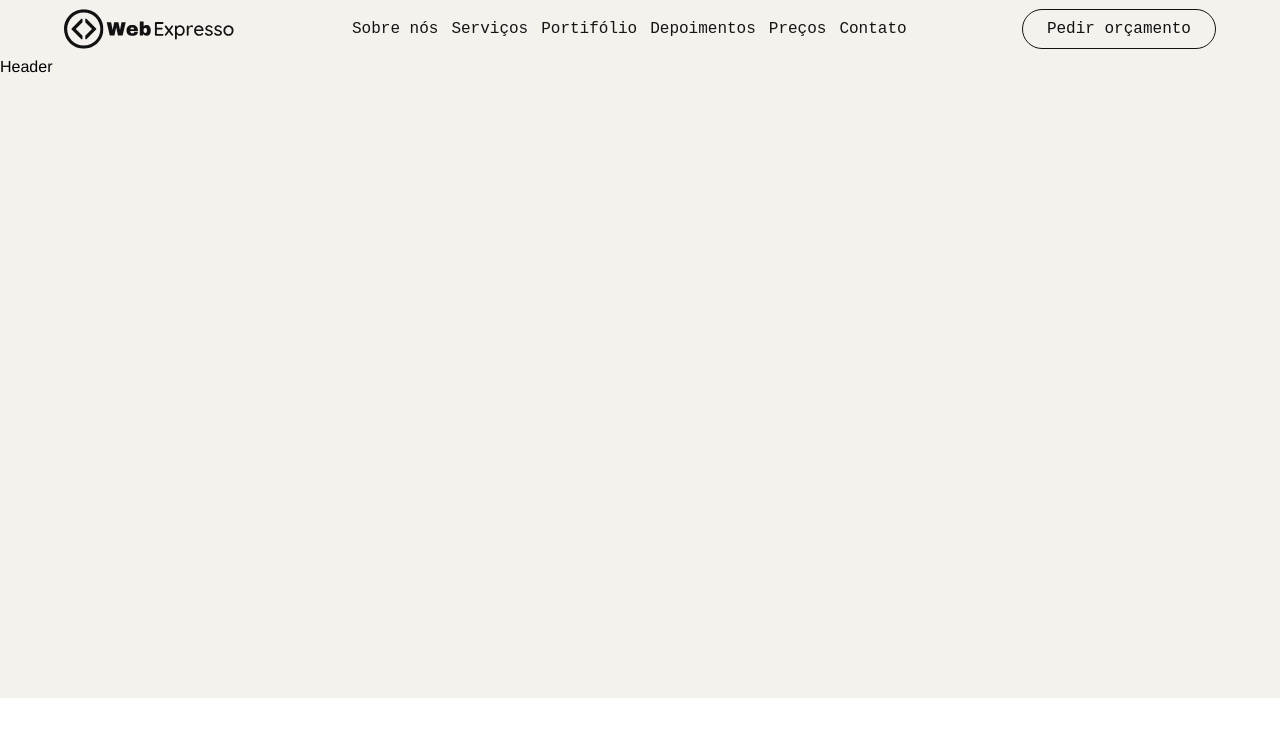
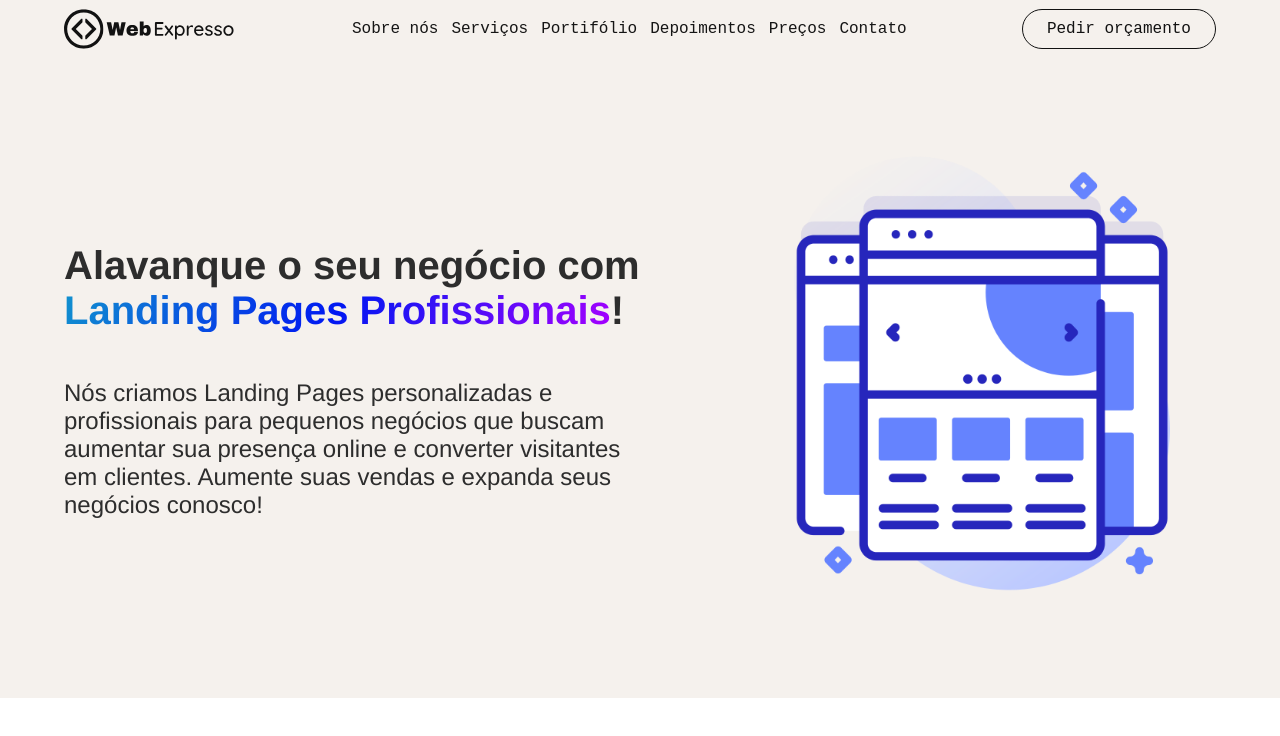
Before and after one commit to Raphael-Soares/WebExpresso, a React (Vite) app: page / in a window 1280 px wide. Shown: the top 736 px of the page. Built offline with nearby package versions, Linux system fonts and the light colour scheme.

Commit message:
header styled

```diff
--- a/src/components/Header.jsx
+++ b/src/components/Header.jsx
@@ -1,14 +1,65 @@
 import React from "react";
-
+import header from "../assets/header.png";
 import styled from "styled-components";
 
 const Container = styled.div`
+    display: flex;
+    flex-direction: row;
+    justify-content: space-between;
+    align-items: center;
+
     background-color: #f5f1edff;
     height: 80vh;
+    padding: 0 5vw;
+`;
+
+const Content = styled.div`
+    width: 50%;
+    display: flex;
+    flex-direction: column;
+    justify-content: center;
+    align-items: center;
+`;
+
+const Media = styled.img`
+    width: 40%;
+`;
+
+const Title = styled.h1`
+    font-size: 2.5rem;
+    font-weight: 700;
+    color: #2d2d2dff;
+`;
+
+const Subtitle = styled.h2`
+    font-size: 1.5rem;
+    font-weight: 500;
+    color: #2d2d2dff;
+`;
+
+const TextGradient = styled.span`
+    background: linear-gradient(120deg, #1192ce 0%, #0018f2 50%, #a600ff 100%);
+    -webkit-background-clip: text;
+    -webkit-text-fill-color: transparent;
 `;
 
 function Header() {
-    return <Container>Header</Container>;
+    return (
+        <Container>
+            <Content>
+                <Title>
+                    Alavanque o seu negócio com
+                    <TextGradient> Landing Pages Profissionais</TextGradient>!
+                </Title>
+                <Subtitle>
+                    Nós criamos Landing Pages personalizadas e profissionais para pequenos negócios
+                    que buscam aumentar sua presença online e converter visitantes em clientes.
+                    Aumente suas vendas e expanda seus negócios conosco!
+                </Subtitle>
+            </Content>
+            <Media src={header} />
+        </Container>
+    );
 }
 
 export default Header;
```
